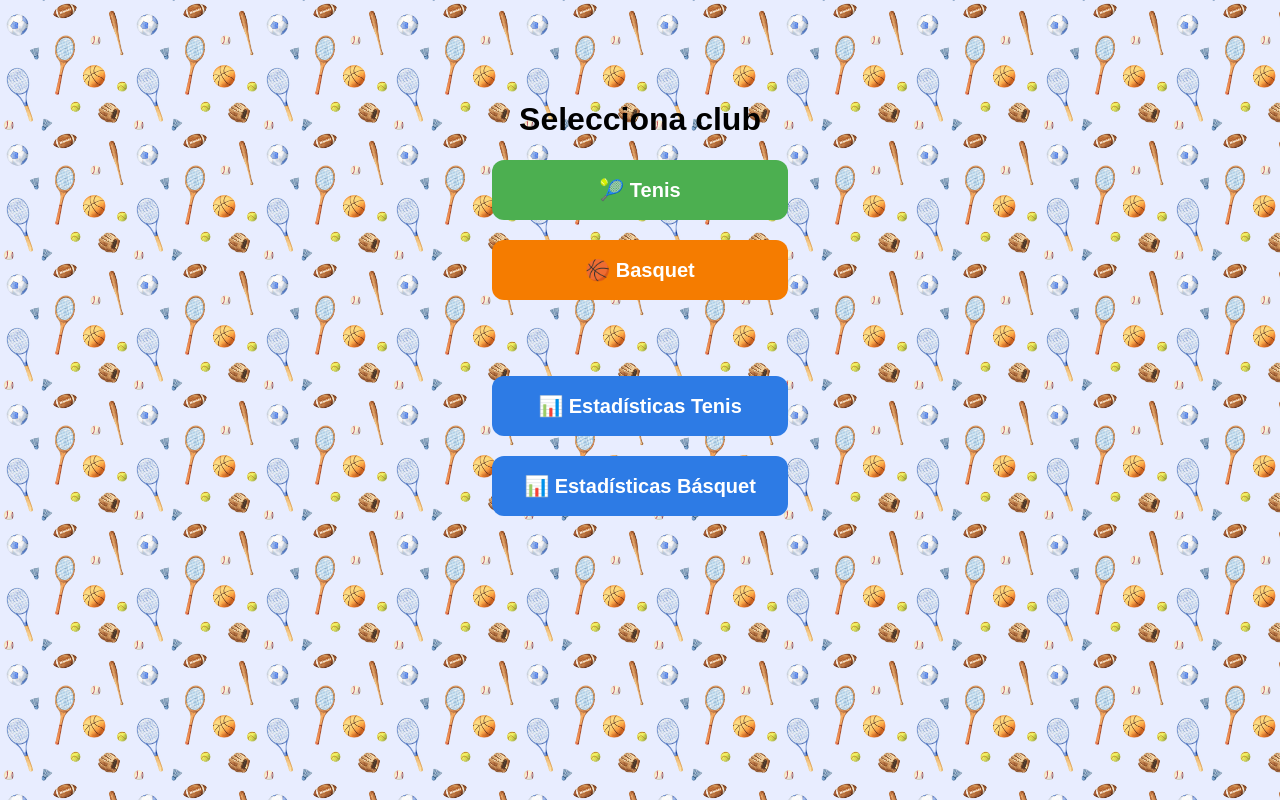
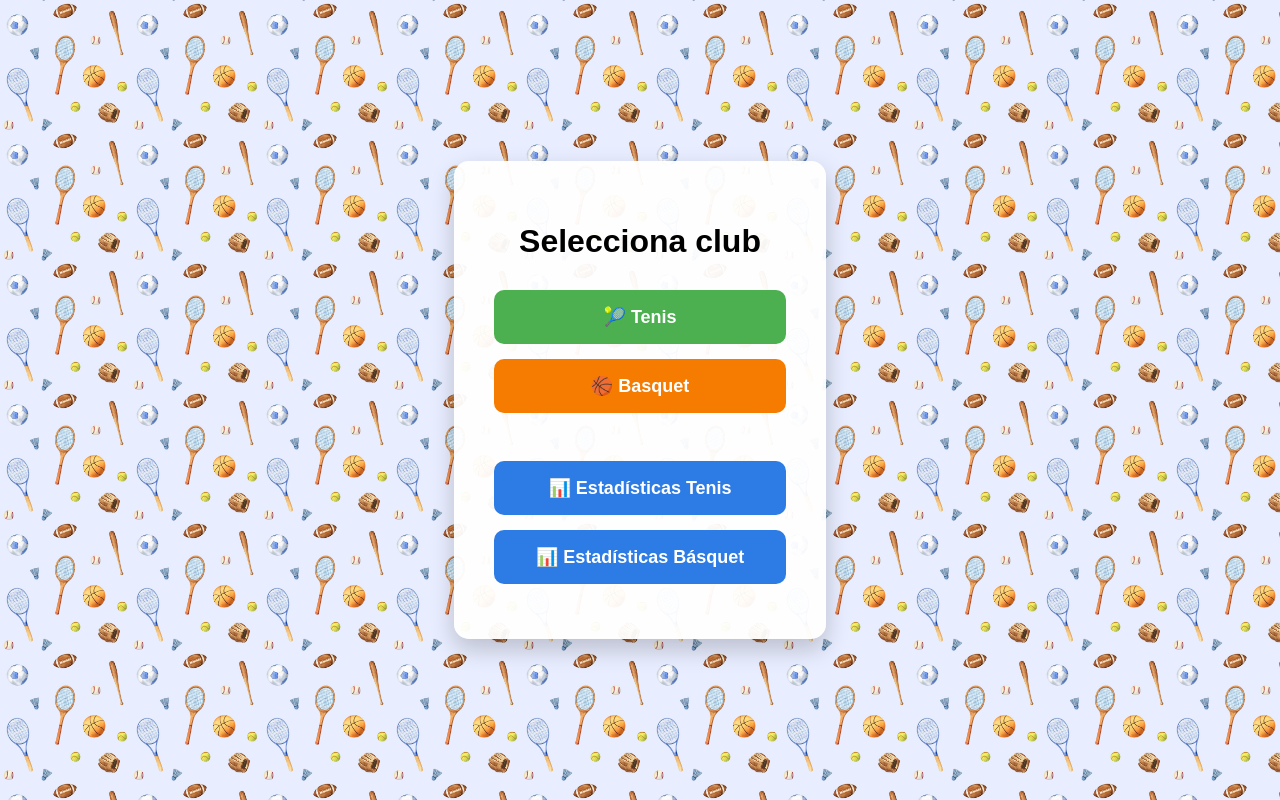
Before and after one commit to joelin6540-rgb/Asistencia-Club, a Flask app: page / in a window 1280 px wide. Run offline with Flask 3, Linux system fonts and the light colour scheme; parts of the project's set-up code (start-up, migrations or seed data) failed here and were passed over.

Commit message:
mejorar diseño movil con tarjeta

```diff
--- a/templates/index.html
+++ b/templates/index.html
@@ -6,27 +6,41 @@
 <title>Asistencia Club</title>
 
 <style>
+
 body{
 font-family: Arial, sans-serif;
-    text-align:center;
-    padding-top:80px;
 margin:0;
+height:100vh;
 
-    /* FONDO */
+display:flex;
+flex-direction:column;
+justify-content:center;
+align-items:center;
+
 background-image:url("{{ url_for('static', filename='fondo_inicio.png') }}");
 background-size:260px;
 background-repeat:repeat;
-    background-attachment:fixed;
 }
 
-/* Botones */
+.card{
+background:rgba(255,255,255,0.95);
+padding:40px;
+border-radius:15px;
+box-shadow:0 10px 25px rgba(0,0,0,0.2);
+text-align:center;
+}
+
+h1{
+margin-bottom:30px;
+}
+
 .btn{
 display:block;
 width:260px;
-    margin:20px auto;
-    padding:18px;
-    font-size:20px;
-    border-radius:12px;
+margin:15px auto;
+padding:16px;
+font-size:18px;
+border-radius:10px;
 text-decoration:none;
 color:white;
 font-weight:bold;
@@ -47,11 +61,14 @@ body{
 .btn:hover{
 opacity:0.9;
 }
+
 </style>
 
 </head>
 
 <body>
+
+<div class="card">
 
 <h1>Selecciona club</h1>
 
@@ -59,11 +76,13 @@ body{
 
 <a class="btn basquet" href="/asistencia/basquet">🏀 Basquet</a>
 
-<br><br>
+<br>
 
 <a class="btn est" href="/estadisticas/tenis">📊 Estadísticas Tenis</a>
 
 <a class="btn est" href="/estadisticas/basquet">📊 Estadísticas Básquet</a>
 
+</div>
+
 </body>
 </html>
```
Also changed, not shown: templates/confirmacion.html (+21 -5 lines), templates/estadisticas.html (+18 -29 lines). Lines whose indentation alone changed are shown as unchanged.
